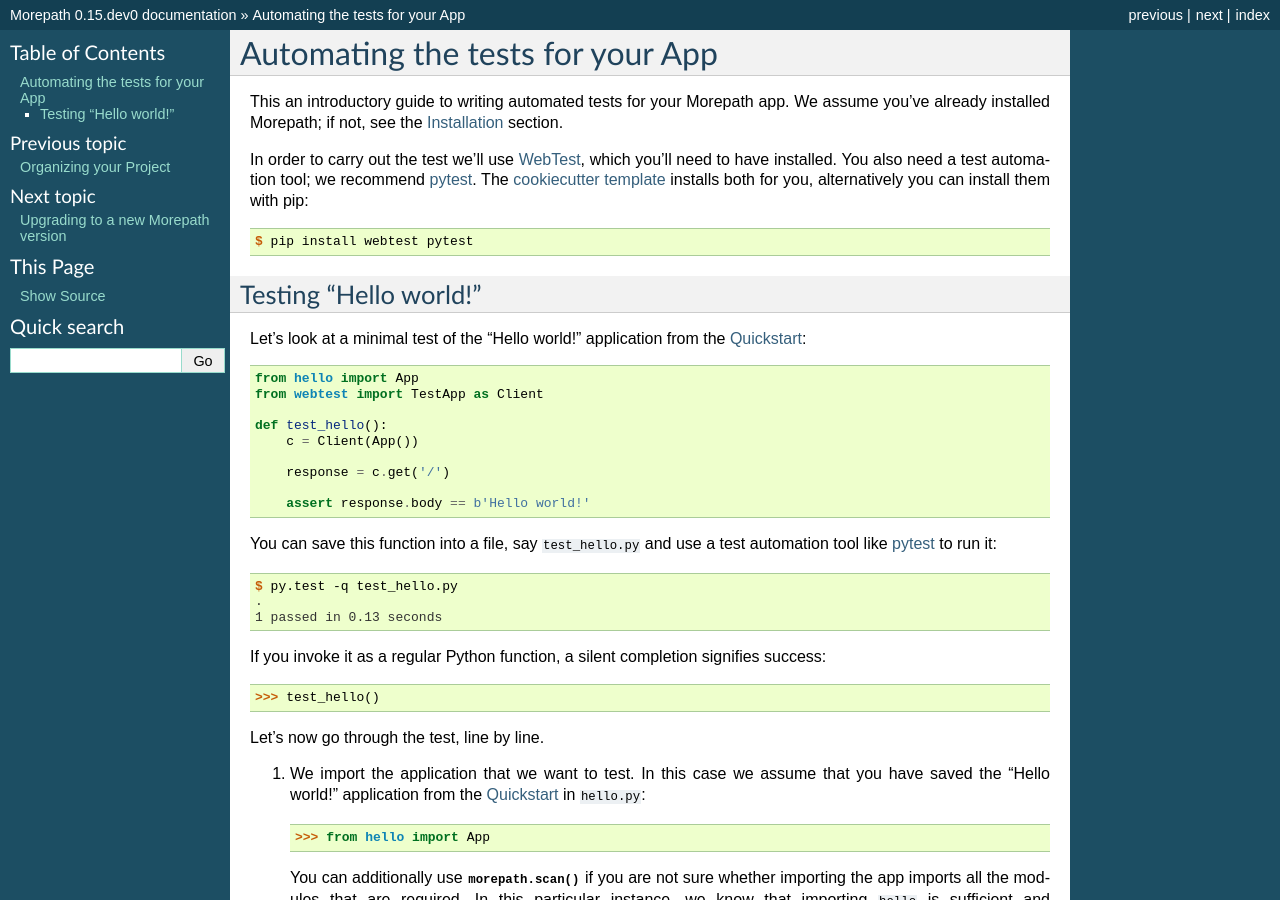
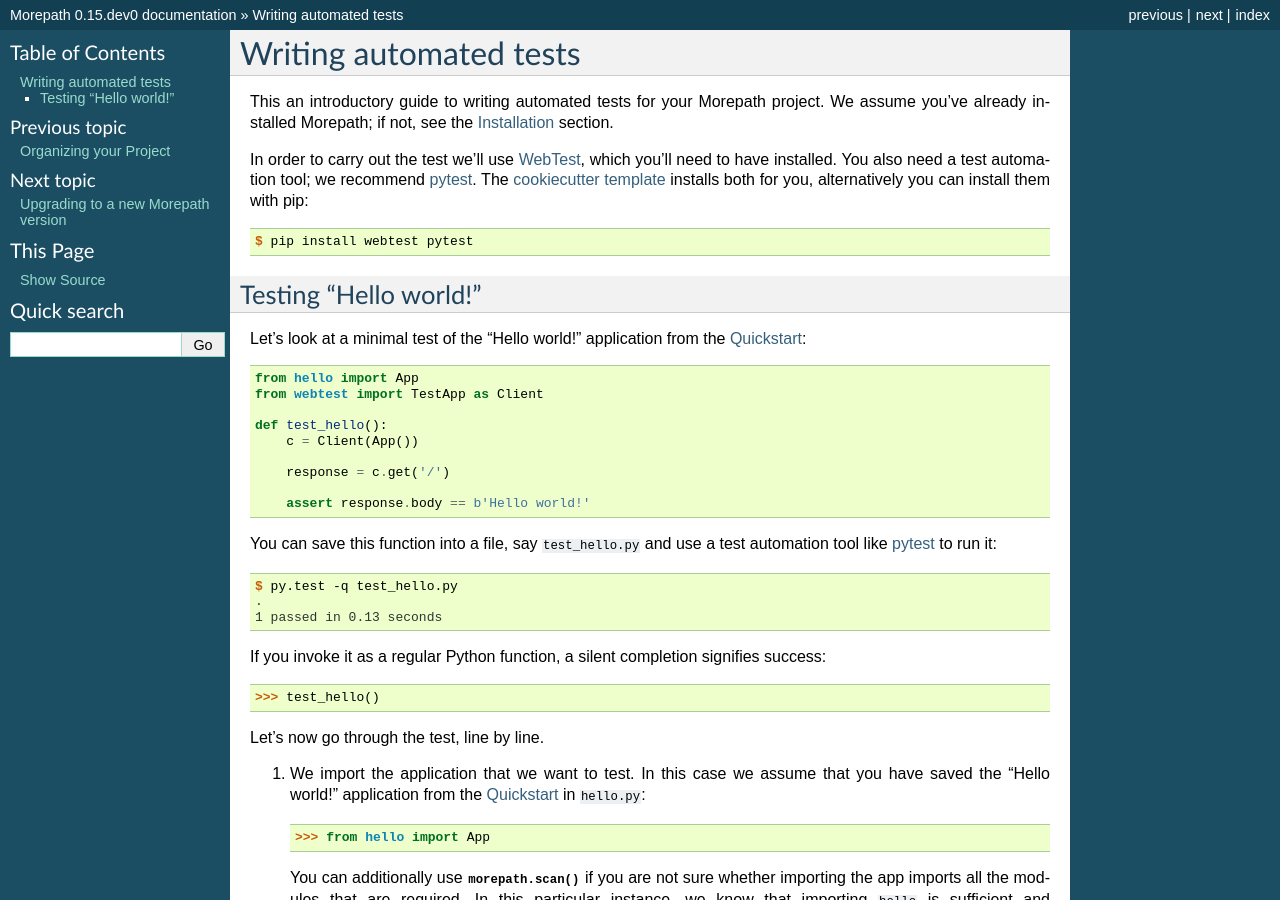
Before and after one commit to morepath/morepath, a Sphinx documentation site: the page built from doc/testing.rst, in a window 1280 px wide and 900 px high. Built offline with Sphinx 7.4.7, drawn with Linux system fonts in a browser that asks for light colours; some of the changed text lies outside the part shown.

Commit message:
A bit of language tweaking.

```diff
--- a/doc/testing.rst
+++ b/doc/testing.rst
@@ -1,8 +1,8 @@
-Automating the tests for your App
-=================================
+Writing automated tests
+=======================
 
 This an introductory guide to writing automated tests for your
-Morepath app. We assume you've already installed Morepath; if not,
+Morepath project. We assume you've already installed Morepath; if not,
 see the :doc:`installation` section.
 
 In order to carry out the test we'll use WebTest_, which you'll need
```
